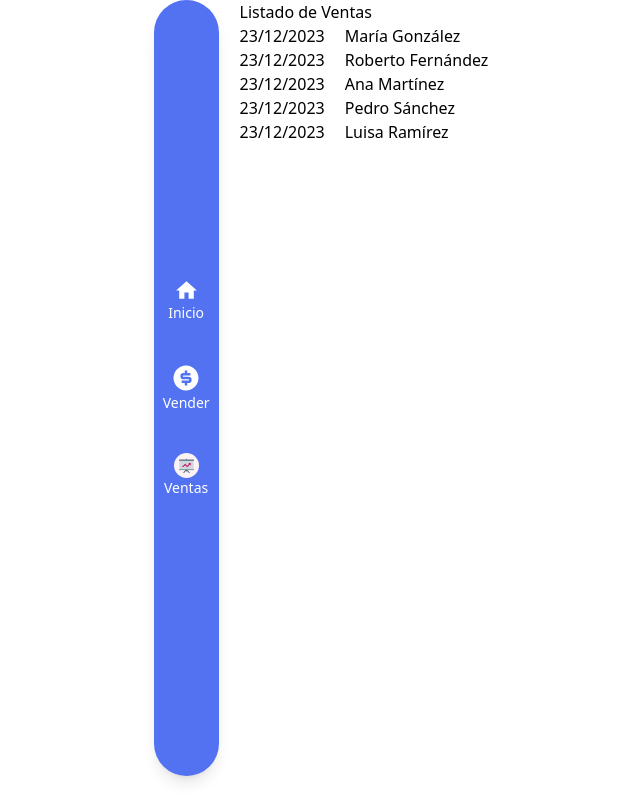
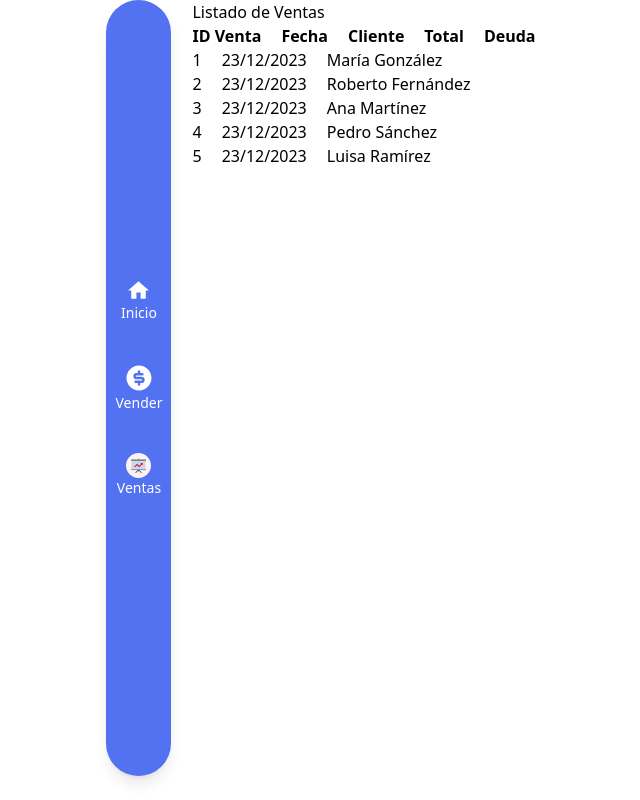
Before and after one commit to FGDGines/chozo, a React (Vite) app in the folder apps/front/: page /sell in a window 1280 px wide. Shown: the whole page, without its empty margins (321-961 px from the left). Built offline with nearby package versions, Linux system fonts and the light colour scheme.

Commit message:
create: view Sell

```diff
--- a/apps/front/package.json
+++ b/apps/front/package.json
@@ -13,6 +13,7 @@
   "dependencies": {
     "@fortawesome/fontawesome-svg-core": "^6.5.1",
     "@fortawesome/free-solid-svg-icons": "^6.5.1",
+    "@tanstack/react-table": "^8.11.2",
     "react": "^18.2.0",
     "react-autosuggest": "^10.1.0",
     "react-dom": "^18.2.0",
--- a/apps/front/src/views/Sell.jsx
+++ b/apps/front/src/views/Sell.jsx
@@ -1,18 +1,24 @@
-import React, { useState } from "react";
+import React from "react";
 import data from "../../data.json";
 
 function Sell() {
   return (
     <div className="ml-[90px]">
       <h2>Listado de Ventas</h2>
-      <ul>
-        {data.ventas.map((ventas) => (
-          <li className="flex flex-row gap-5" key={ventas.id}>
-            <div>{ventas.fecha}</div>
-            <div> {ventas.cliente.nombre}</div>
-          </li>
-        ))}
+      <ul className="flex flex-row gap-5">
+        <li className="font-bold">ID Venta</li>
+        <li className="font-bold">Fecha</li>
+        <li className="font-bold">Cliente</li>
+        <li className="font-bold">Total</li>
+        <li className="font-bold">Deuda</li>
       </ul>
+      {data.ventas.map((venta) => (
+        <ul className="flex flex-row gap-5" key={venta.id}>
+          <li>{venta.id}</li>
+          <li>{venta.fecha}</li>
+          <li>{venta.cliente.nombre}</li>
+        </ul>
+      ))}
     </div>
   );
 }
```
Also changed, not shown: 1 other file (tests, documents, lock files or other folders).
